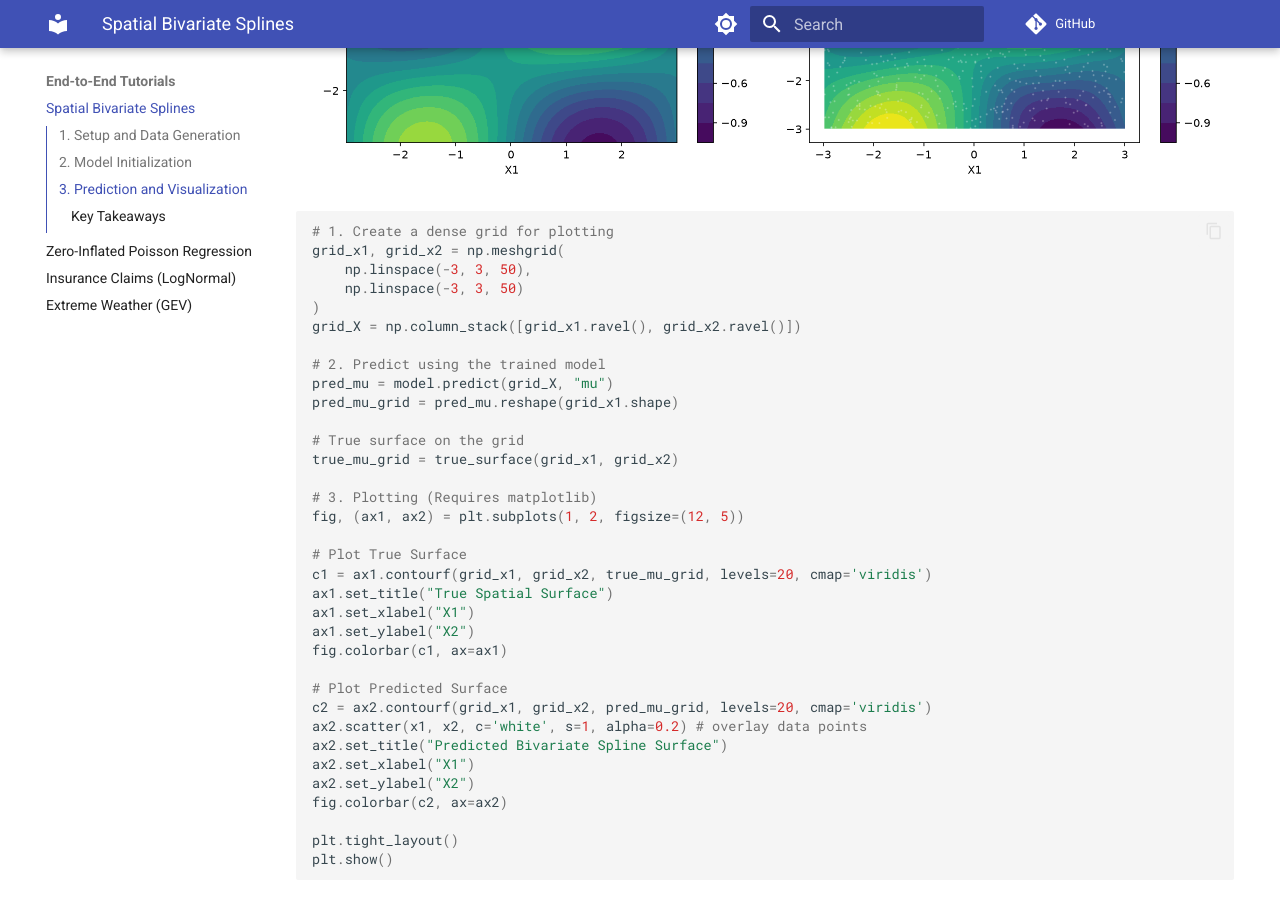
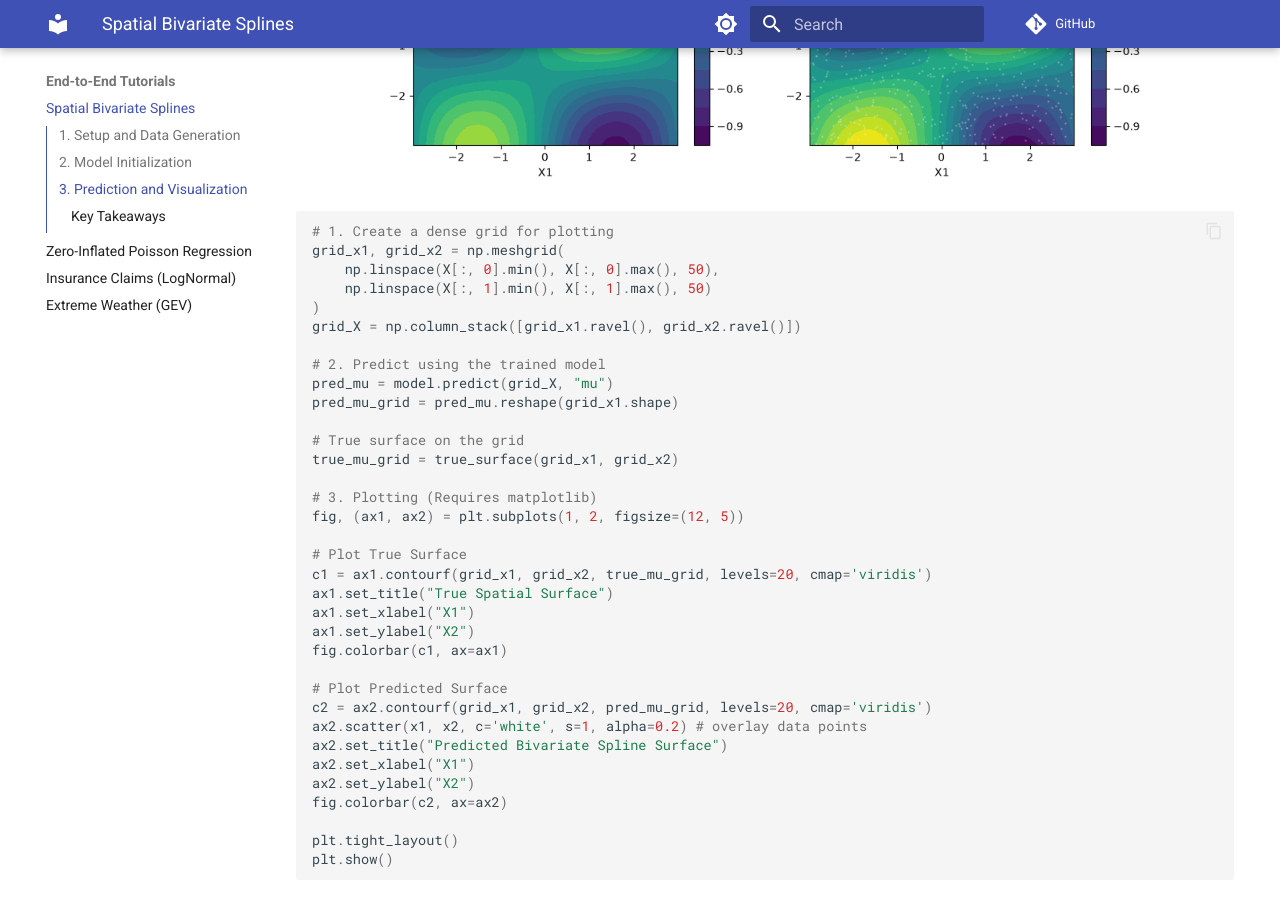
Before and after one commit to dnf0/boostlss, an MkDocs documentation site: the page built from docs/examples/spatial_bivariate.md, in a window 1280 px wide and 900 px high, scrolled down 1979 px. Built offline with MkDocs 1.6.1 and Material for MkDocs 9.7.7, drawn with Linux system fonts in a browser that asks for light colours; comment, search, counter and statistics services are not loaded.

Commit message:
docs: update spatial bivariate tutorial to fix out of bounds error and update plot

````diff
--- a/docs/examples/spatial_bivariate.md
+++ b/docs/examples/spatial_bivariate.md
@@ -39,7 +39,7 @@ y = np.random.normal(loc=true_mu, scale=true_sigma)
 
 ## 2. Model Initialization
 
-We'll use a `GaussianLSS` family. We want to model *both* the mean (`mu`) and the variance (`sigma`) as spatial surfaces.
+We'll use a `GaussianLSS` family. We want to model _both_ the mean (`mu`) and the variance (`sigma`) as spatial surfaces.
 
 ```python
 # Initialize the model with cyclic algorithm
@@ -75,8 +75,8 @@ To visualize what the model learned, we'll generate a dense grid over the $[-3,
 ```python
 # 1. Create a dense grid for plotting
 grid_x1, grid_x2 = np.meshgrid(
-    np.linspace(-3, 3, 50),
-    np.linspace(-3, 3, 50)
+    np.linspace(X[:, 0].min(), X[:, 0].max(), 50),
+    np.linspace(X[:, 1].min(), X[:, 1].max(), 50)
 )
 grid_X = np.column_stack([grid_x1.ravel(), grid_x2.ravel()])
 
@@ -110,5 +110,6 @@ plt.show()
 ```
 
 ### Key Takeaways
+
 - The `PyBivariatePSplineLearner` handles the complex tensor-product math under the hood.
 - By tuning the `df` argument separately for `mu` and `sigma`, we avoided overfitting the variance surface while keeping the mean surface flexible enough to capture the complex shape.
````
Also changed, not shown: docs/assets/spatial_bivariate.png.
